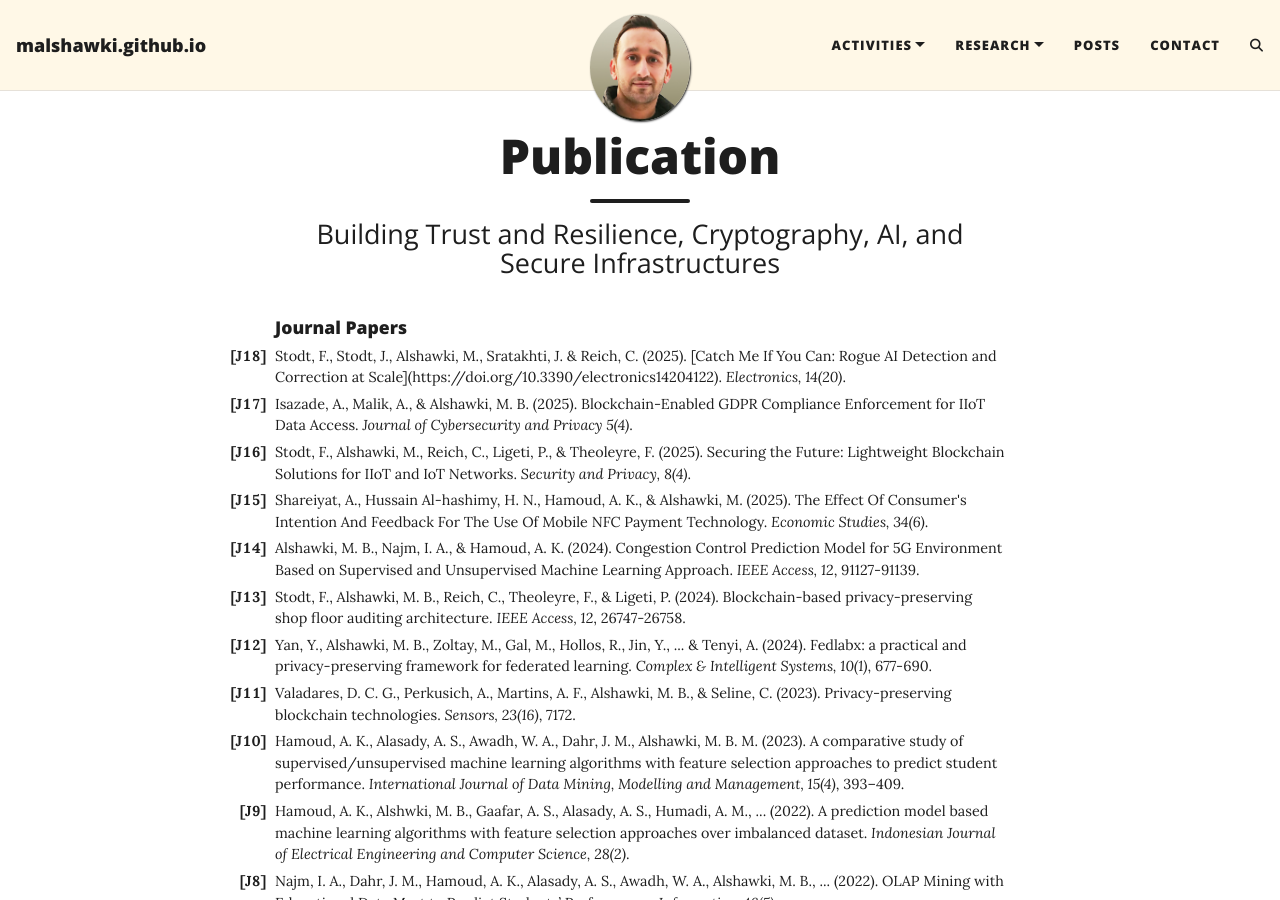
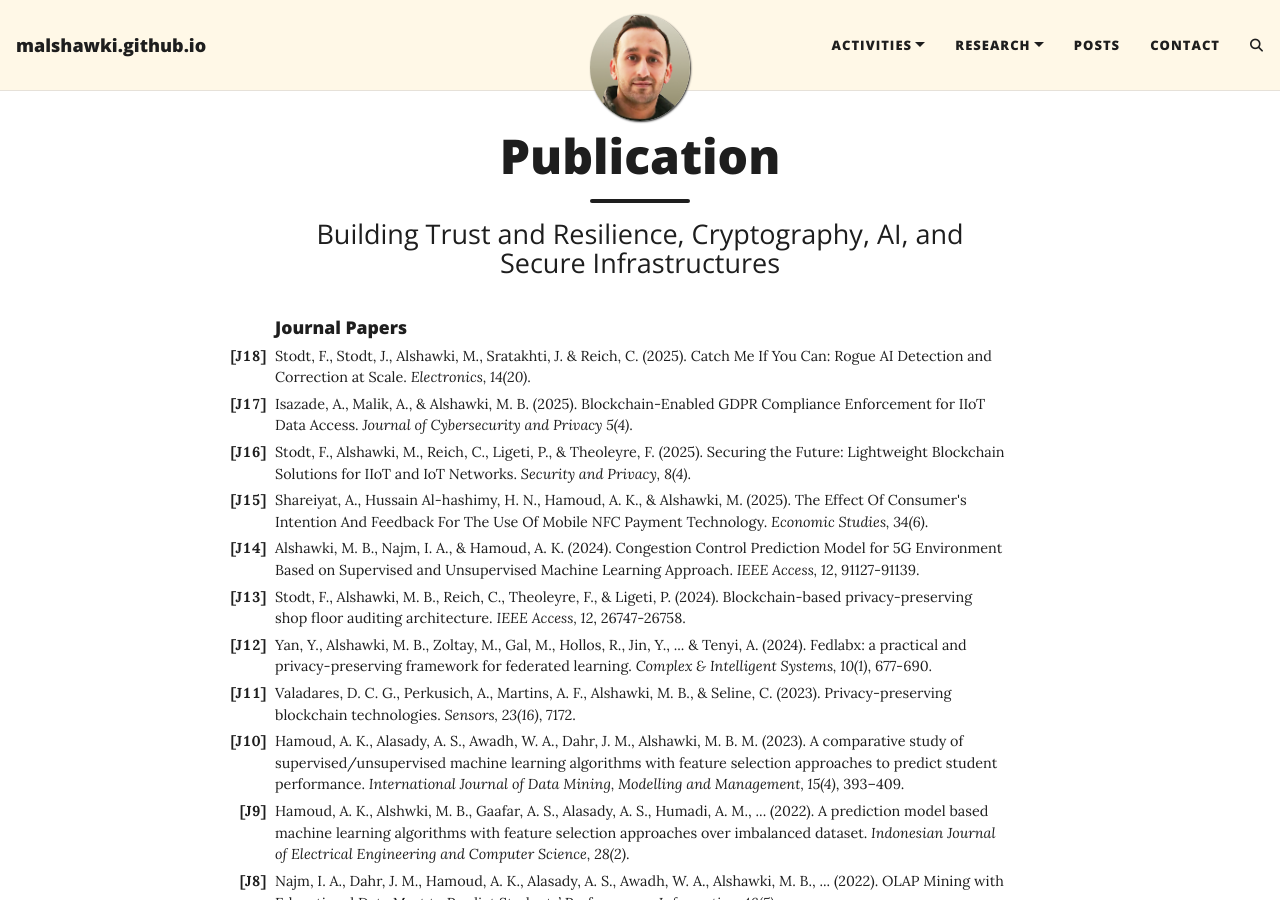
Before and after one commit to malshawki/malshawki.github.io, a Jekyll site: the page built from publication.md, in a window 1280 px wide and 900 px high. Built offline with Jekyll 4.4.1, drawn with Linux system fonts in a browser that asks for light colours; comment, search, counter and statistics services are not loaded; some of the changed lines change nothing that is shown.

Commit message:
Update publication.md

```diff
--- a/publication.md
+++ b/publication.md
@@ -7,7 +7,7 @@ subtitle: Building Trust and Resilience, Cryptography, AI, and Secure Infrastruc
 ### Journal Papers
 <ol class="bracketed" start="18" reversed>
     <ol class="bracketed" start="18" reversed>
-    <li data-letter="J">Stodt, F., Stodt, J., Alshawki, M., Sratakhti, J. & Reich, C. (2025).  [Catch Me If You Can: Rogue AI Detection and Correction at Scale](https://doi.org/10.3390/electronics14204122). <i>Electronics, 14(20)</i>.</li>
+    <li data-letter="J">Stodt, F., Stodt, J., Alshawki, M., Sratakhti, J. & Reich, C. (2025). Catch Me If You Can: Rogue AI Detection and Correction at Scale. <i>Electronics, 14(20)</i>.</li>
     <li data-letter="J">Isazade, A., Malik, A., & Alshawki, M. B. (2025). Blockchain-Enabled GDPR Compliance Enforcement for IIoT Data Access. <i> Journal of Cybersecurity and Privacy 5(4)</i>.</li>
     <li data-letter="J">Stodt, F., Alshawki, M., Reich, C., Ligeti, P., & Theoleyre, F. (2025). Securing the Future: Lightweight Blockchain Solutions for IIoT and IoT Networks. <i>Security and Privacy, 8(4)</i>.</li>
     <li data-letter="J">Shareiyat, A., Hussain Al-hashimy, H. N., Hamoud, A. K., & Alshawki, M. (2025). The Effect Of Consumer's Intention And Feedback For The Use Of Mobile NFC Payment Technology. <i>Economic Studies, 34(6)</i>.</li>
```
